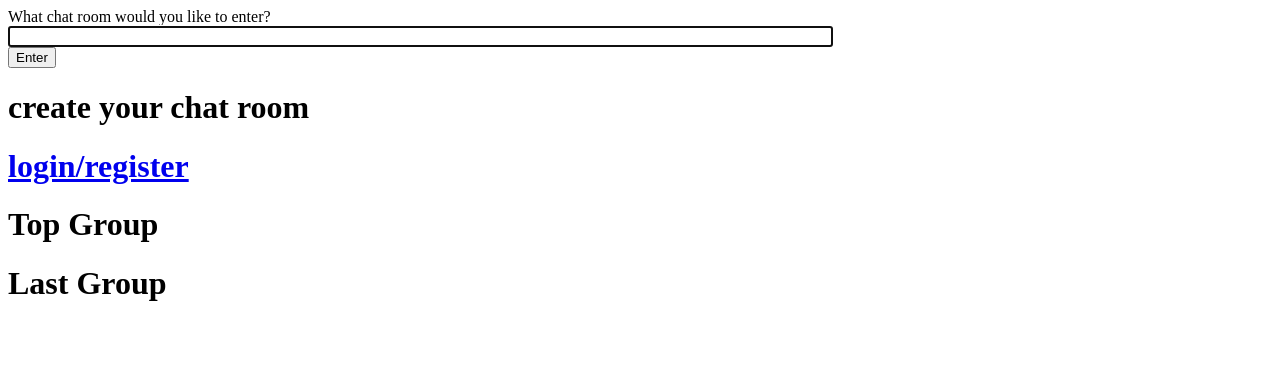
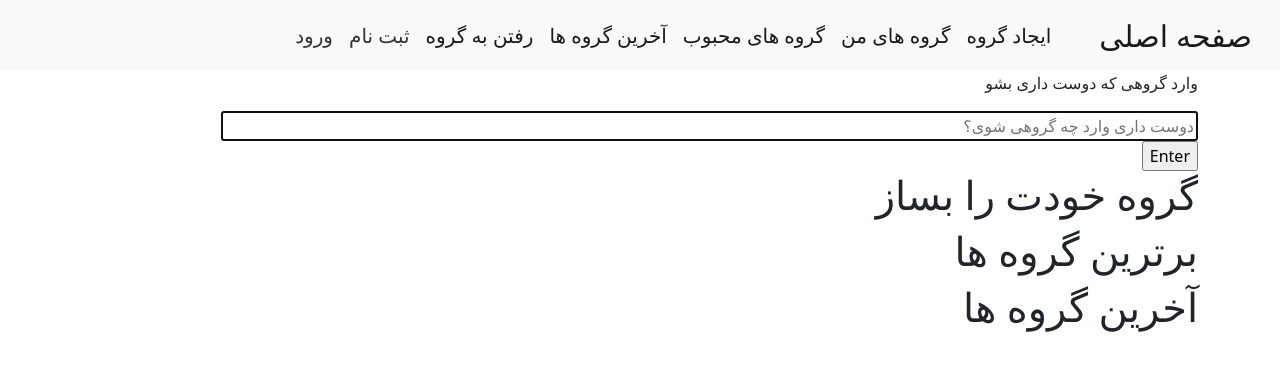
Before and after one commit to dori-dev/django-chat, a Django app: page / in a window 1280 px wide. Shown: the top 371 px of the page. Run offline with Django 3.2, Linux system fonts and the light colour scheme.

Commit message:
use base.html for index

```diff
--- /dev/null
+++ b/chat/templates/chat/base.html
@@ -0,0 +1,66 @@
+{% load static %}
+<!DOCTYPE html>
+<html lang="en">
+<head>
+    <meta charset="UTF-8">
+    <meta http-equiv="X-UA-Compatible" content="IE=edge">
+    <meta name="viewport" content="width=device-width, initial-scale=1.0">
+    <!-- <link rel="stylesheet" href="{% static 'style.css' %}"> -->
+    <link rel="stylesheet" href="https://cdn.jsdelivr.net/npm/bootstrap@5.1.3/dist/css/bootstrap.min.css" integrity="sha384-1BmE4kWBq78iYhFldvKuhfTAU6auU8tT94WrHftjDbrCEXSU1oBoqyl2QvZ6jIW3" crossorigin="anonymous">
+    {% block title %}
+    {% endblock title %}
+
+</head>
+<body>
+    <nav style="font-size: 20px; direction: rtl;" class="navbar navbar-expand-lg navbar-light bg-light">
+      <div class="container-fluid">
+        <a style="font-size: 30px;" class="navbar-brand" href="{% url 'index' %}">صفحه اصلی</a>
+        <button class="navbar-toggler" type="button" data-bs-toggle="collapse" data-bs-target="#navbarNav" aria-controls="navbarNav" aria-expanded="false" aria-label="Toggle navigation">
+          <span class="navbar-toggler-icon"></span>
+        </button>
+        <div class="collapse navbar-collapse" id="navbarNav">
+          <ul class="navbar-nav">
+            <li class="nav-item">
+                <a class="nav-link active custom-nav" aria-current="page" href="{% url 'index' %}">ایجاد گروه</a>
+            </li>
+            <li class="nav-item">
+              <a class="nav-link active custom-nav" aria-current="page" href="{% url 'index' %}">گروه های من</a>
+            </li>
+            <li class="nav-item">
+              <a class="nav-link active custom-nav" aria-current="page" href="{% url 'index' %}">گروه های محبوب</a>
+            </li>
+            <li class="nav-item">
+              <a class="nav-link active custom-nav" aria-current="page" href="{% url 'index' %}">آخرین گروه ها</a>
+            </li>
+            <li class="nav-item">
+              <a class="nav-link active custom-nav" aria-current="page" href="{% url 'index' %}">رفتن به گروه</a>
+            </li>
+            {% if user.is_authenticated %}
+            <form action="{% url 'auth:logout' %}" method="post">
+              {% csrf_token %}
+              <li class="nav-item">
+                <button class="btn nav-link active custom-nav" aria-current="page" style="color: #333333; font-size: 19px;">خروج از حساب</button>
+              </li>
+            </form>
+            {% else %}
+            <li class="nav-item">
+              <a style="color: #333333;" class="nav-link active custom-nav" aria-current="page" href="{% url 'auth:register' %}">ثبت نام</a>
+            </li>
+            <li class="nav-item">
+              <a style="color: #333333;" class="nav-link active custom-nav" aria-current="page" href="{% url 'auth:login' %}">ورود</a>
+            </li>
+            {% endif %}
+
+            </div>
+          </ul>
+        </div>
+    </nav>
+
+    <div class="container" style="direction: rtl;">
+      {% block content %}
+      {% endblock %}
+    </div>
+    <script src="https://cdn.jsdelivr.net/npm/bootstrap@5.1.3/dist/js/bootstrap.min.js" integrity="sha384-QJHtvGhmr9XOIpI6YVutG+2QOK9T+ZnN4kzFN1RtK3zEFEIsxhlmWl5/YESvpZ13" crossorigin="anonymous"></script>
+
+  </body>
+</html>
--- a/chat/templates/chat/index.html
+++ b/chat/templates/chat/index.html
@@ -1,21 +1,18 @@
-<!DOCTYPE html>
-<html lang="en">
-  <head>
-    <meta charset="UTF-8" />
-    <meta http-equiv="X-UA-Compatible" content="IE=edge" />
-    <meta name="viewport" content="width=device-width, initial-scale=1.0" />
-    <title>Chat Rooms</title>
-  </head>
-  <body>
-    What chat room would you like to enter?<br />
-    <input id="room-name-input" type="text" size="100" /><br />
+{% extends 'chat/base.html' %} {% block title %}
+<title>گفتگو کن</title>
+{% endblock title %} {% block content %}
+<p>وارد گروهی که دوست داری بشو</p>
+<input
+  id="room-name-input"
+  type="text"
+  size="100"
+  placeholder="دوست داری وارد چه گروهی شوی؟"
+/><br />
 <input id="room-name-submit" type="button" value="Enter" />
-    <h1>create your chat room</h1>
+<h1>گروه خودت را بساز</h1>
 
-    {% if user.is_authenticated %}
-
-    {% if chat_rooms_length %}
-    <h1>Your Group</h1>
+{% if user.is_authenticated %} {% if chat_rooms_length %}
+<h1>گروه های شما</h1>
 <ul>
   {% for chat_room in chat_rooms %}
   <a href="{% url 'index' %}{{ chat_room }}">
@@ -23,21 +20,10 @@
   </a>
   {% endfor %}
 </ul>
-    {% endif %}
-    <form action="{% url 'logout' %}" method="post">
-      {% csrf_token %}
-      <button>logout</button>
-    </form>
+{% endif %} {% endif %}
 
-    {% else %}
-    <a href="#">
-      <h1>login/register</h1>
-    </a>
-
-    {% endif %}
-
-    <h1>Top Group</h1>
-    <h1>Last Group</h1>
+<h1>برترین گروه ها</h1>
+<h1>آخرین گروه ها</h1>
 <script>
   document.querySelector("#room-name-input").focus();
   document.querySelector("#room-name-input").onkeyup = function (e) {
@@ -52,5 +38,4 @@
     window.location.pathname = "/chat/" + roomName + "/";
   };
 </script>
-  </body>
-</html>
+{% endblock content %}
--- a/chat/views.py
+++ b/chat/views.py
@@ -25,7 +25,7 @@ def index(request: object):
     return render(request, "chat/index.html", context)
 
 
-@login_required(login_url="login")
+@login_required(login_url="auth:register")
 def room(request: object, room_name: str):
     # TODO
     user = request.user
```
Lines whose indentation alone changed are shown as unchanged.
